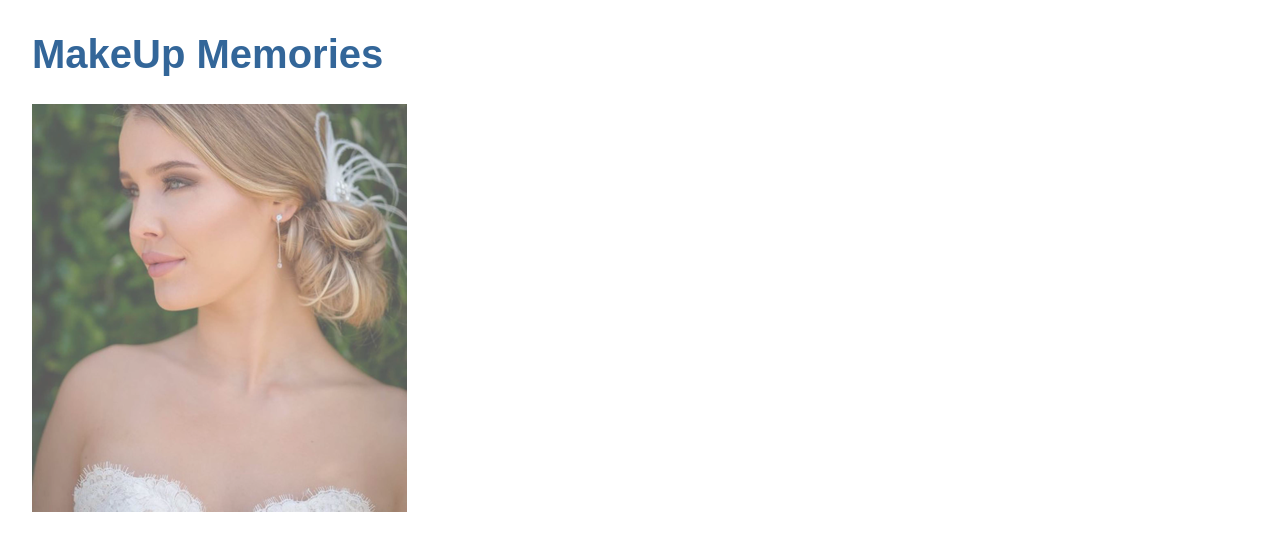
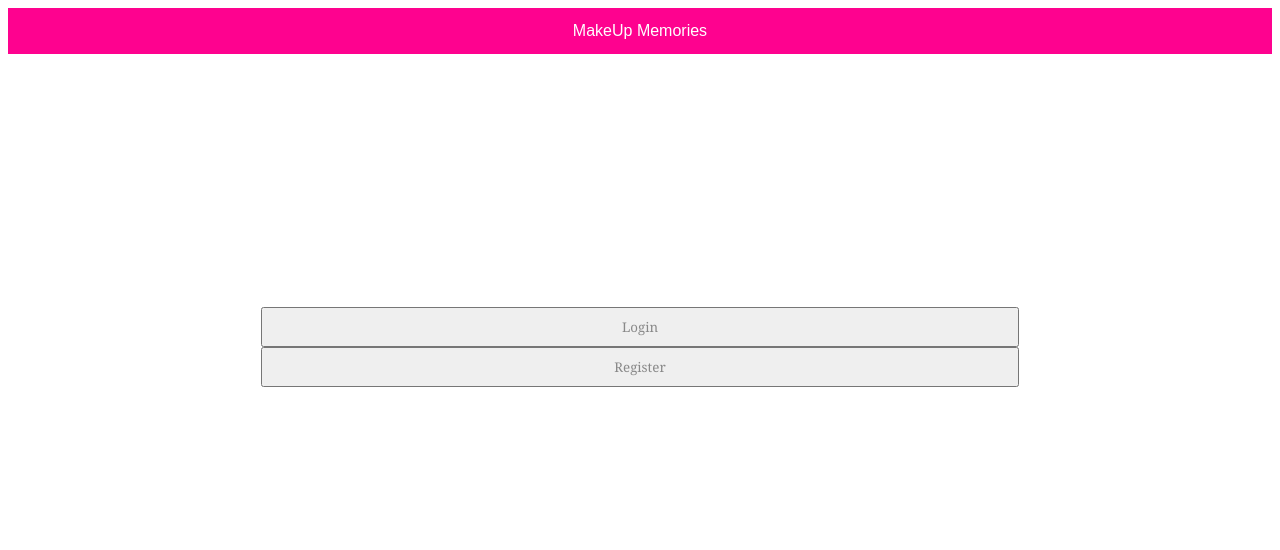
Before and after one commit to MakeUpMemories/MUM-frontend, an Angular app: page /login in a window 1280 px wide. Shown: the top 550 px of the page. Built offline with nearby package versions, Linux system fonts and the light colour scheme.

Commit message:
reg and login buttons are put in the page without image

```diff
--- a/src/app/app.component.html
+++ b/src/app/app.component.html
@@ -1,4 +1,4 @@
-<h1>{{title}}</h1>
 <!-- When you wanna put the component on the view, put the selector here -->
 <!-- <app-login></app-login> -->
+<app-menu-bar></app-menu-bar>
 <app-first-view></app-first-view>
--- a/src/app/app.module.ts
+++ b/src/app/app.module.ts
@@ -5,13 +5,15 @@ import { NgModule } from '@angular/core';
 import { AppComponent } from './app.component';
 import { LoginComponent } from './login/login.component';
 import { FirstViewComponent } from './first-view/first-view.component';
+import { MenuBarComponent } from './menu-bar/menu-bar.component';
 
 
 @NgModule({
   declarations: [
     AppComponent,
     LoginComponent,
-    FirstViewComponent
+    FirstViewComponent,
+    MenuBarComponent
   ],
   imports: [
     BrowserModule
--- a/src/app/first-view/first-view.component.css
+++ b/src/app/first-view/first-view.component.css
@@ -0,0 +1,33 @@
+/*
+.login_button{
+    position: relative;
+}
+
+.registration_button{
+    position: relative;
+} */
+.first_view{
+    width: 100%;
+    height: auto;
+    /* margin-left: 100px;
+    margin-right: 100px; */
+    }
+
+img.image{
+    width: auto;
+    height: auto;
+    min-width: 100%;
+    min-height: 100%;
+}
+
+.login_button{
+    margin-left: 20%;
+    margin-top: 20%;
+    width: 60%;
+    height: 40px;
+}
+.registration_button{
+    margin-left: 20%;
+    width: 60%;
+    height: 40px;
+}
--- a/src/app/first-view/first-view.component.html
+++ b/src/app/first-view/first-view.component.html
@@ -1,9 +1,13 @@
-<div id="image">
-<img [src]=brideImagePath alt="bride" >
+<div class="first_view">
+    <div id="image">
+    <!-- <img class="image" [src]=brideImagePath alt="bride" > -->
+    </div>
+
+    <div id="login_button">
+    <button class="login_button" onclick="login_view()">Login</button>
+    </div>
+
+    <div id="registration_button">
+        <button class="registration_button" onclick="registration_view()">Register</button>
+    </div>
 </div>
-
-<div id="login_button">
-
-</div>
-
-<div id="registration_button"></div>
--- /dev/null
+++ b/src/app/menu-bar/menu-bar.component.css
@@ -0,0 +1,24 @@
+ul {
+    list-style-type: none;
+    margin: 0;
+    padding: 0;
+    overflow: hidden;
+    background-color: #FE028F;
+}
+
+li {
+    float: center;
+}
+
+li a {
+    display: block;
+    color: white;
+    text-align: center;
+    padding: 14px 16px;
+    text-decoration: none;
+}
+
+/* Change the link color to #111 (black) on hover */
+li a:hover {
+    background-color: #111;
+}
--- /dev/null
+++ b/src/app/menu-bar/menu-bar.component.html
@@ -0,0 +1,3 @@
+<ul>
+    <li> <a href="http://localhost:4200">MakeUp Memories</a> </li>
+</ul>
--- /dev/null
+++ b/src/app/menu-bar/menu-bar.component.ts
@@ -0,0 +1,15 @@
+import { Component, OnInit } from '@angular/core';
+
+@Component({
+  selector: 'app-menu-bar',
+  templateUrl: './menu-bar.component.html',
+  styleUrls: ['./menu-bar.component.css']
+})
+export class MenuBarComponent implements OnInit {
+
+  constructor() { }
+
+  ngOnInit() {
+  }
+
+}
--- a/src/styles.css
+++ b/src/styles.css
@@ -11,10 +11,6 @@ h2 h3 {
     font-weight: lighter;
 }
 
-body {
-    margin: 2em;
-}
-
 body, input[text], button {
     color: #888;
     font-family: Cambria, Georgia;
```
Also changed, not shown: src/app/app.component.css (line endings or trailing spaces), 1 other file (tests, documents, lock files or other folders).
